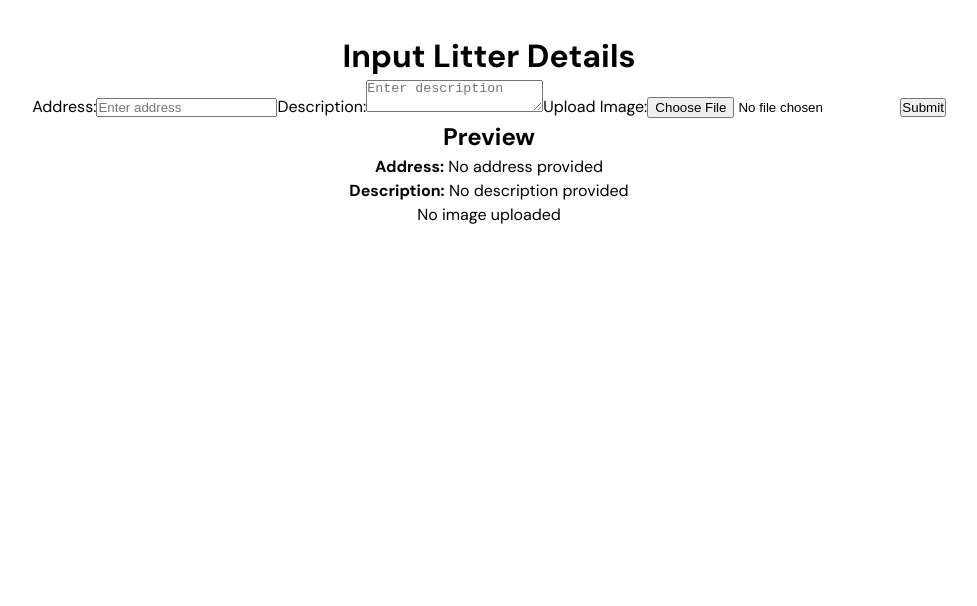
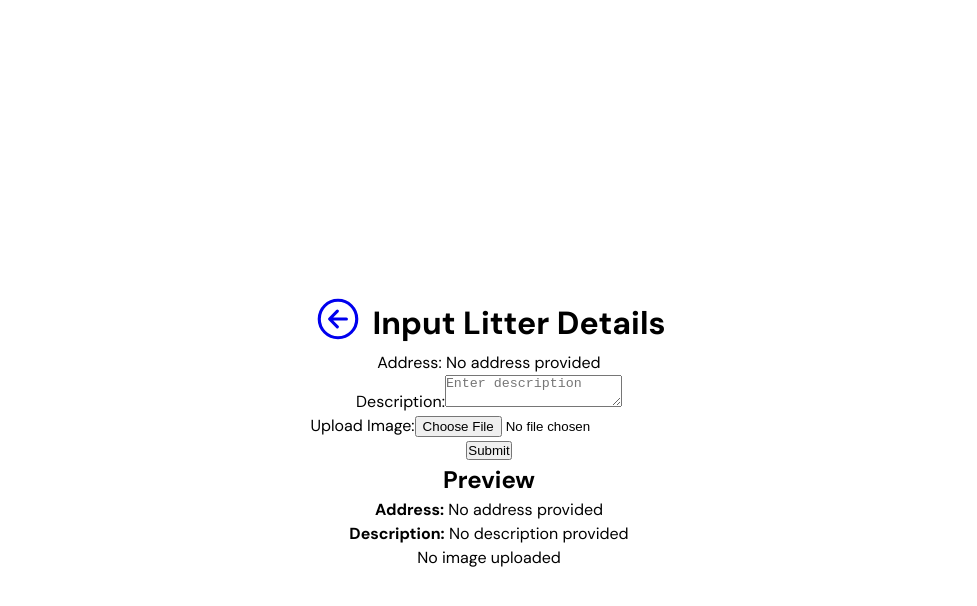
Before and after one commit to O-xix/GomiGotchi_FrontEnd, a React (Vite) app in the folder uwb-hacks-2025/: page /report-litter in a window 1280 px wide. Shown: the top 606 px of the page, without its empty margins (151-1128 px from the left). Built offline with nearby package versions, Linux system fonts and the light colour scheme; a web font is replaced by a local one.

Commit message:
Styled a couple things.

```diff
--- a/uwb-hacks-2025/src/pages/ReportLitterPage/ReportLitterPage.css
+++ b/uwb-hacks-2025/src/pages/ReportLitterPage/ReportLitterPage.css
@@ -1,6 +1,10 @@
-.litter-page {
-    margin: 20px;
-    padding: 20px;
+.input-litter-page {
+  display: flex;
+  flex-direction: column;
+  align-items: center; /* Centers all child elements horizontally */
+  justify-content: center; /* Centers all child elements vertically */
+  min-height: 100vh; /* Ensures the container takes up the full viewport height */
+  text-align: center;
   }
 
   .image-container {
@@ -14,15 +18,25 @@
     margin: 0 10px;
   }
 
-  .image-item img {
+  /* .image-item img {
     max-width: 100%;
     height: auto;
     border: 1px solid #ccc;
     border-radius: 5px;
-  }
+  } */
 
   .caption {
     margin-top: 5px;
     font-size: 14px;
     color: #555;
   }
+
+  .header {
+    display: flex;
+    align-items: center; /* Vertically aligns the items */
+    gap: 10px; /* Adds space between the back button and the heading */
+  }
+
+  img {
+    width: 100%;
+  }
--- a/uwb-hacks-2025/src/pages/ReportLitterPage/ReportLitterPage.jsx
+++ b/uwb-hacks-2025/src/pages/ReportLitterPage/ReportLitterPage.jsx
@@ -1,8 +1,9 @@
 import React, { useState } from 'react';
 import './ReportLitterPage.css'; // Import the CSS file for styling
+import { IoArrowBackCircleOutline } from 'react-icons/io5'; // Import the back arrow icon
+import { Link } from 'react-router-dom'; // Import Link for navigation
 
-function ReportLitterPage() {
-  const [address, setAddress] = useState('');
+function ReportLitterPage({ address }) {
   const [description, setDescription] = useState('');
   const [image, setImage] = useState(null);
   const [preview, setPreview] = useState(null);
@@ -27,31 +28,25 @@ function ReportLitterPage() {
 
   return (
     <div className="input-litter-page">
+      <div className="header">
+        <Link to="/"><IoArrowBackCircleOutline className='back-button'/></Link>
       <h1>Input Litter Details</h1>
+      </div>
       <form onSubmit={handleSubmit} className="input-form">
         <label>
-          Address:
-          <input
-            type="text"
-            value={address}
-            onChange={(e) => setAddress(e.target.value)}
-            placeholder="Enter address"
-            required
-          />
+          Address: { address || 'No address provided' }
         </label>
+        <br />
         <label>
           Description:
-          <textarea
-            value={description}
-            onChange={(e) => setDescription(e.target.value)}
-            placeholder="Enter description"
-            required
-          />
+          <textarea value={description} onChange={(e) => setDescription(e.target.value)} placeholder="Enter description" required/>
         </label>
+        <br />
         <label>
           Upload Image:
-          <input type="file" accept="image/*" onChange={handleImageUpload} />
+          <input type="file" accept="image/*" onChange={handleImageUpload} required/>
         </label>
+        <br />
         <button type="submit">Submit</button>
       </form>
 
@@ -62,7 +57,7 @@ function ReportLitterPage() {
         <p><strong>Description:</strong> {description || 'No description provided'}</p>
         {preview ? (
           <div className="image-preview">
-            <img src={preview} alt="Preview" />
+            <img src={preview} alt="Preview"/>
             <p className="caption">Uploaded Image</p>
           </div>
         ) : (
```
